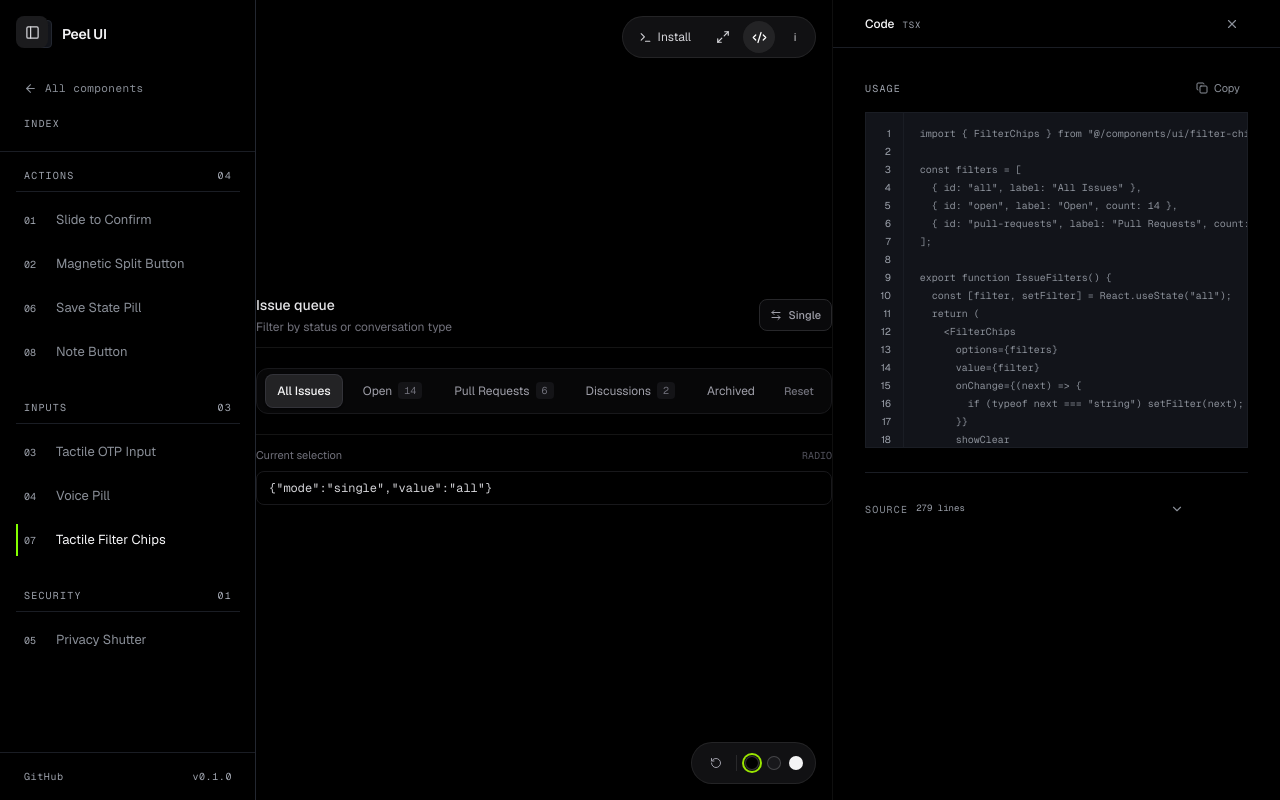
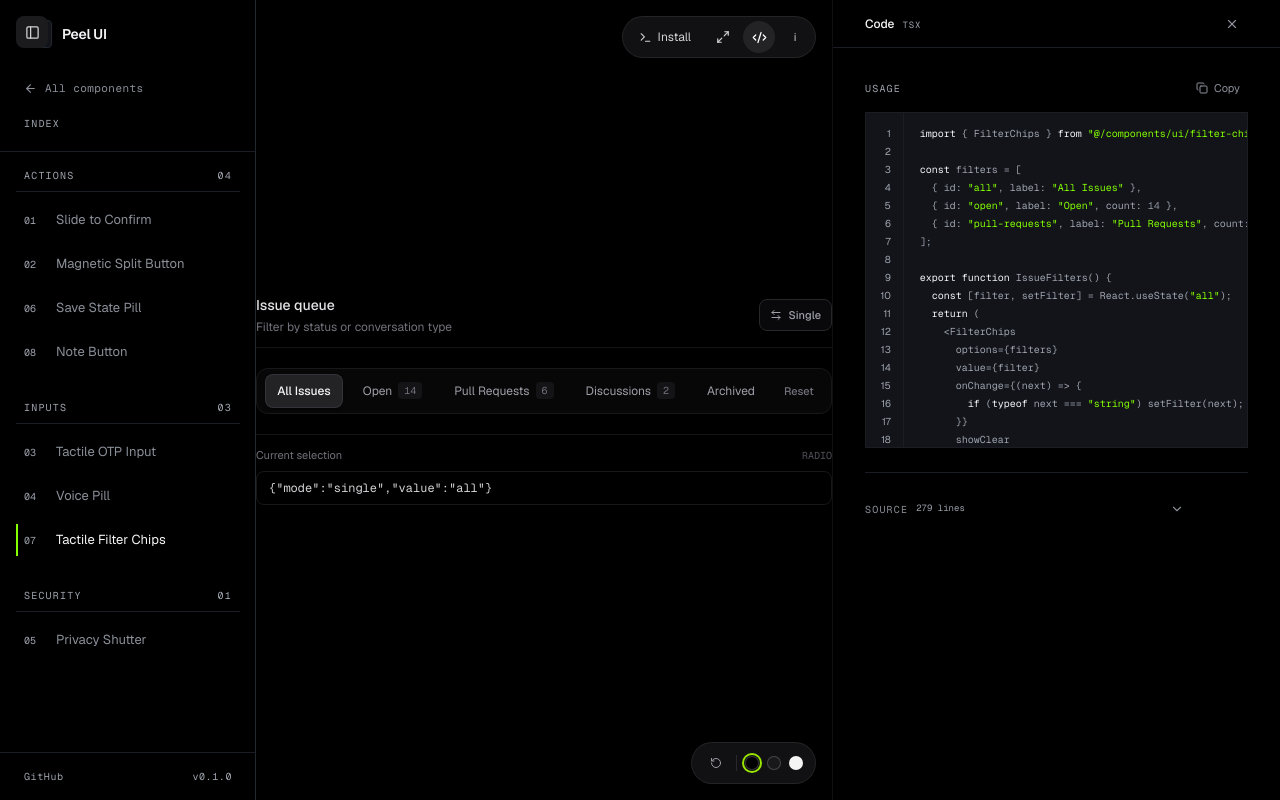
Before and after one commit to Killersumit/peel-ui, a Next.js app: page /components/filter-chips in a window 1280 px wide. Both pictures are taken after a click on the button 759 px from the left and 37 px from the top of the page. Built offline with nearby package versions, Linux system fonts and the light colour scheme.

Commit message:
feat: add restrained component code highlighting

```diff
--- a/src/components/detail/code-view.tsx
+++ b/src/components/detail/code-view.tsx
@@ -3,6 +3,8 @@
 import * as React from "react";
 import { Check, ChevronDown, Copy, X } from "lucide-react";
 import { ComponentRecord } from "@/config/components-data";
+
+const SyntaxCode = React.lazy(() => import("@/components/detail/syntax-code"));
 
 export interface CodeViewProps {
   componentRecord: ComponentRecord;
@@ -31,10 +33,21 @@ function NumberedCode({ value }: { value: string }) {
   );
 }
 
+function HighlightedCode({ value }: { value: string }) {
+  return (
+    <React.Suspense fallback={<NumberedCode value={value} />}>
+      <SyntaxCode value={value} />
+    </React.Suspense>
+  );
+}
+
 export default function CodeView({
   componentRecord,
   onClose,
 }: CodeViewProps) {
+  const idPrefix = React.useId();
+  const usageHeadingId = `${idPrefix}-usage-code-heading`;
+  const sourceHeadingId = `${idPrefix}-source-code-heading`;
   const [copied, setCopied] = React.useState<"usage" | "source" | null>(null);
   const [copyError, setCopyError] = React.useState<"usage" | "source" | null>(
     null
@@ -90,10 +103,10 @@ export default function CodeView({
         )}
       </header>
       <div className="min-h-0 flex-1 space-y-6 overflow-y-auto px-6 py-6 md:px-8">
-        <section aria-labelledby="usage-code-heading">
+        <section aria-labelledby={usageHeadingId}>
           <div className="mb-2 flex items-center justify-between gap-3">
             <h3
-              id="usage-code-heading"
+              id={usageHeadingId}
               className="font-mono text-[10px] uppercase tracking-[0.12em] text-peel-text-mono"
             >
               Usage
@@ -105,14 +118,14 @@ export default function CodeView({
               Clipboard unavailable. Select the code to copy.
             </p>
           )}
-          <NumberedCode value={componentRecord.usageSnippet} />
+          <HighlightedCode value={componentRecord.usageSnippet} />
         </section>
 
         <details className="group relative border-t border-peel-border-subtle pt-4">
           <summary className="flex min-h-10 cursor-pointer list-none items-center justify-between pr-16 text-[12px] text-peel-text-secondary hover:text-peel-text-primary">
             <span className="flex items-center gap-2">
               <span
-                id="source-code-heading"
+                id={sourceHeadingId}
                 className="font-mono text-[10px] uppercase tracking-[0.12em]"
               >
                 Source
@@ -135,8 +148,8 @@ export default function CodeView({
               Clipboard unavailable. Select the code to copy.
             </p>
           )}
-          <div aria-labelledby="source-code-heading" className="mt-2">
-            <NumberedCode value={componentRecord.sourceCode} />
+          <div aria-labelledby={sourceHeadingId} className="mt-2">
+            <HighlightedCode value={componentRecord.sourceCode} />
           </div>
         </details>
       </div>
--- /dev/null
+++ b/src/components/detail/syntax-code.tsx
@@ -0,0 +1,266 @@
+"use client";
+
+import * as React from "react";
+
+export type SyntaxTokenType =
+  | "comment"
+  | "identifier"
+  | "keyword"
+  | "number"
+  | "punctuation"
+  | "string";
+
+export interface SyntaxToken {
+  type: SyntaxTokenType;
+  value: string;
+}
+
+const KEYWORDS = new Set(
+  [
+    "as",
+    "async",
+    "await",
+    "break",
+    "case",
+    "catch",
+    "class",
+    "const",
+    "continue",
+    "default",
+    "delete",
+    "do",
+    "else",
+    "export",
+    "extends",
+    "false",
+    "finally",
+    "for",
+    "from",
+    "function",
+    "if",
+    "implements",
+    "import",
+    "in",
+    "instanceof",
+    "interface",
+    "let",
+    "new",
+    "null",
+    "of",
+    "return",
+    "static",
+    "super",
+    "switch",
+    "this",
+    "throw",
+    "true",
+    "try",
+    "type",
+    "typeof",
+    "undefined",
+    "var",
+    "void",
+    "while",
+    "with",
+    "yield",
+  ]
+);
+
+function appendToken(tokens: SyntaxToken[], type: SyntaxTokenType, value: string) {
+  if (!value) return;
+  const previous = tokens[tokens.length - 1];
+  if (previous?.type === type) {
+    previous.value += value;
+  } else {
+    tokens.push({ type, value });
+  }
+}
+
+function scanQuotedString(
+  source: string,
+  start: number,
+  quote: "'" | '"'
+): { token: SyntaxToken; end: number } {
+  let end = start + 1;
+  while (end < source.length) {
+    if (source[end] === "\\") {
+      end += 2;
+    } else if (source[end] === quote) {
+      end += 1;
+      break;
+    } else {
+      end += 1;
+    }
+  }
+  return {
+    token: { type: "string", value: source.slice(start, end) },
+    end,
+  };
+}
+
+function scanTemplate(
+  source: string,
+  start: number
+): { tokens: SyntaxToken[]; end: number } {
+  const tokens: SyntaxToken[] = [];
+  appendToken(tokens, "punctuation", "`");
+  let textStart = start + 1;
+  let cursor = textStart;
+
+  while (cursor < source.length) {
+    if (source[cursor] === "\\") {
+      cursor += 2;
+      continue;
+    }
+    if (source[cursor] === "`") {
+      appendToken(tokens, "string", source.slice(textStart, cursor));
+      appendToken(tokens, "punctuation", "`");
+      return { tokens, end: cursor + 1 };
+    }
+    if (source[cursor] === "$" && source[cursor + 1] === "{") {
+      appendToken(tokens, "string", source.slice(textStart, cursor));
+      appendToken(tokens, "punctuation", "${");
+      const expression = scanCode(source, cursor + 2, true);
+      expression.tokens.forEach((token) =>
+        appendToken(tokens, token.type, token.value)
+      );
+      cursor = expression.end;
+      textStart = cursor;
+      continue;
+    }
+    cursor += 1;
+  }
+
+  appendToken(tokens, "string", source.slice(textStart));
+  return { tokens, end: source.length };
+}
+
+function scanCode(
+  source: string,
+  start: number,
+  inTemplateExpression = false
+): { tokens: SyntaxToken[]; end: number } {
+  const tokens: SyntaxToken[] = [];
+  let cursor = start;
+  let nestedBraceDepth = 0;
+
+  while (cursor < source.length) {
+    const character = source[cursor];
+    const next = source[cursor + 1];
+
+    if (inTemplateExpression && character === "}") {
+      if (nestedBraceDepth === 0) {
+        appendToken(tokens, "punctuation", "}");
+        return { tokens, end: cursor + 1 };
+      }
+      nestedBraceDepth -= 1;
+      appendToken(tokens, "punctuation", character);
+      cursor += 1;
+      continue;
+    }
+
+    if (character === "/" && next === "/") {
+      const endOfLine = source.indexOf("\n", cursor);
+      const end = endOfLine === -1 ? source.length : endOfLine;
+      appendToken(tokens, "comment", source.slice(cursor, end));
+      cursor = end;
+      continue;
+    }
+
+    if (character === "/" && next === "*") {
+      const endOfComment = source.indexOf("*/", cursor + 2);
+      const end = endOfComment === -1 ? source.length : endOfComment + 2;
+      appendToken(tokens, "comment", source.slice(cursor, end));
+      cursor = end;
+      continue;
+    }
+
+    if (character === "'" || character === '"') {
+      const string = scanQuotedString(source, cursor, character);
+      appendToken(tokens, string.token.type, string.token.value);
+      cursor = string.end;
+      continue;
+    }
+
+    if (character === "`") {
+      const template = scanTemplate(source, cursor);
+      template.tokens.forEach((token) =>
+        appendToken(tokens, token.type, token.value)
+      );
+      cursor = template.end;
+      continue;
+    }
+
+    if (/[A-Za-z_$]/.test(character)) {
+      let end = cursor + 1;
+      while (end < source.length && /[\w$]/.test(source[end])) end += 1;
+      const identifier = source.slice(cursor, end);
+      appendToken(
+        tokens,
+        KEYWORDS.has(identifier) ? "keyword" : "identifier",
+        identifier
+      );
+      cursor = end;
+      continue;
+    }
+
+    if (/\d/.test(character)) {
+      const number = source.slice(cursor).match(
+        /^(?:0[xX][\da-fA-F]+|0[bB][01]+|0[oO][0-7]+|\d+(?:\.\d+)?(?:[eE][+-]?\d+)?)/
+      );
+      if (number) {
+        appendToken(tokens, "number", number[0]);
+        cursor += number[0].length;
+        continue;
+      }
+    }
+
+    if (inTemplateExpression && character === "{") nestedBraceDepth += 1;
+    appendToken(tokens, "punctuation", character);
+    cursor += 1;
+  }
+
+  return { tokens, end: cursor };
+}
+
+export function tokenizeCode(source: string): SyntaxToken[] {
+  return scanCode(source, 0).tokens;
+}
+
+const tokenClasses: Record<SyntaxTokenType, string> = {
+  comment: "text-peel-text-tertiary",
+  identifier: "text-peel-text-mono",
+  keyword: "text-peel-text-primary",
+  number: "text-peel-text-secondary",
+  punctuation: "text-peel-text-mono",
+  string: "text-peel-lime",
+};
+
+export default function SyntaxCode({ value }: { value: string }) {
+  const tokens = React.useMemo(() => tokenizeCode(value), [value]);
+  const lineCount = React.useMemo(() => value.split("\n").length, [value]);
+
+  return (
+    <div className="max-h-[42vh] overflow-auto border border-peel-border-subtle bg-peel-surface text-[10px] leading-[1.8]">
+      <div className="flex min-w-max">
+        <div
+          aria-hidden="true"
+          className="sticky left-0 select-none border-r border-peel-border-subtle bg-peel-surface px-3 py-3 text-right text-peel-text-mono"
+        >
+          {Array.from({ length: lineCount }, (_, index) => (
+            <div key={index}>{index + 1}</div>
+          ))}
+        </div>
+        <pre className="select-text px-4 py-3 font-mono text-peel-text-mono">
+          <code>
+            {tokens.map((token, index) => (
+              <span className={tokenClasses[token.type]} key={index}>
+                {token.value}
+              </span>
+            ))}
+          </code>
+        </pre>
+      </div>
+    </div>
+  );
+}
```
